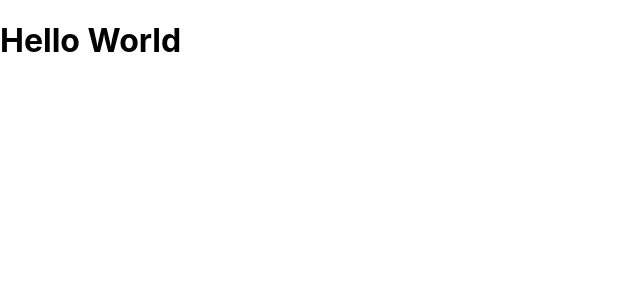
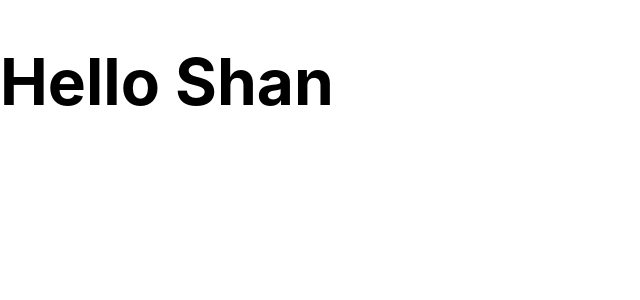
Before and after one commit to widisal125/learn-reactjs, a React (Create React App) app: page / in a window 1280 px wide. Shown: the top 300 px of the page, without its empty margins (0-640 px from the left). Built offline with nearby package versions, Linux system fonts and the light colour scheme.

Commit message:
Greet component added

```diff
--- a/src/App.js
+++ b/src/App.js
@@ -1,8 +1,13 @@
-import logo from './logo.svg';
-import './App.css';
+import React from 'react';
+import Greet from './components/Greet';
+
 
 function App() {
-  return (<h1>Hello World</h1>);
+  return (
+  <h1>
+    <Greet />
+  </h1>
+  );
 }
 
 export default App;
--- /dev/null
+++ b/src/components/Greet.js
@@ -0,0 +1,7 @@
+import React from 'react';
+
+function Greet() {
+  return <h1>Hello Shan</h1>
+}
+
+export default Greet;
```
